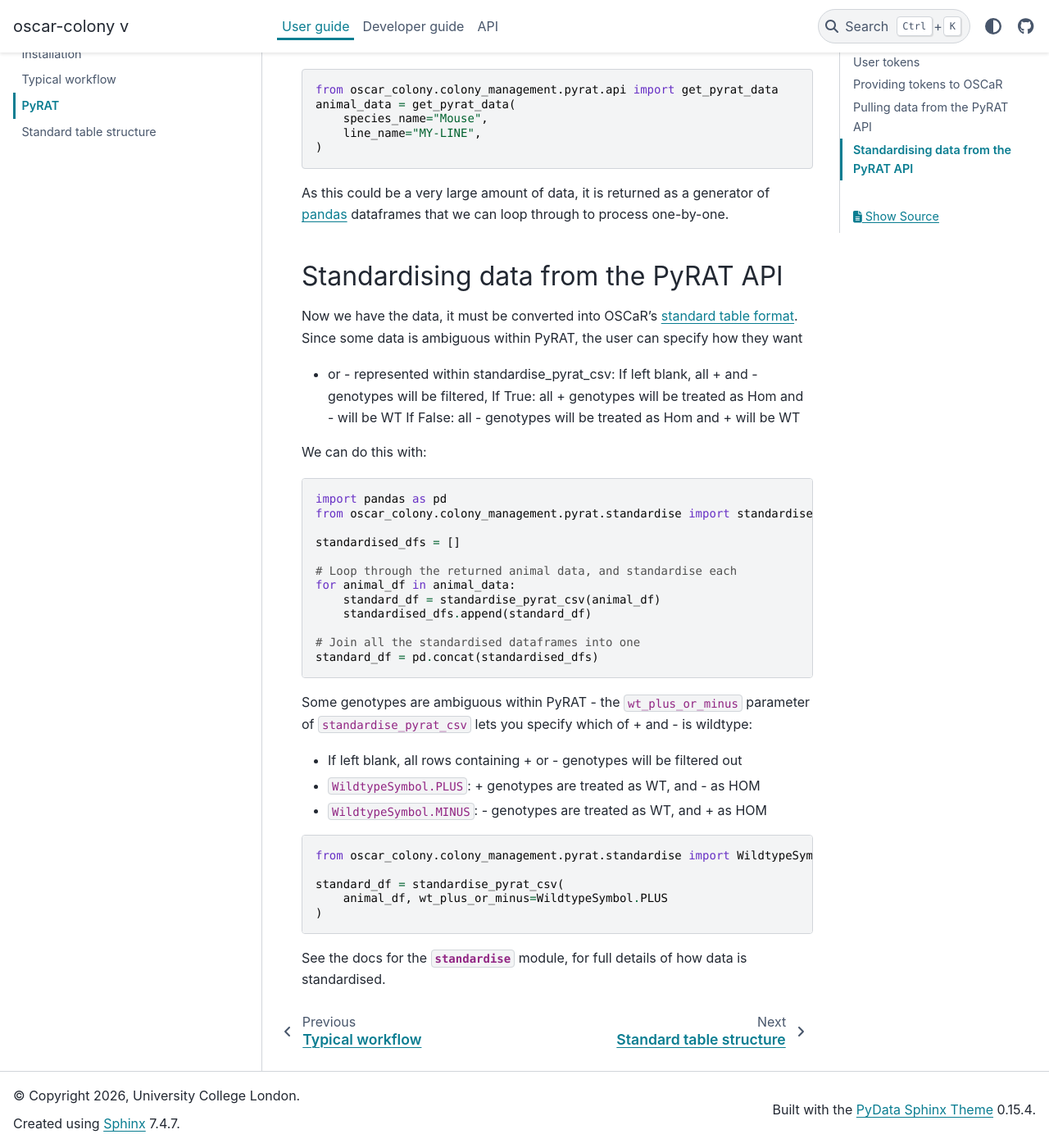
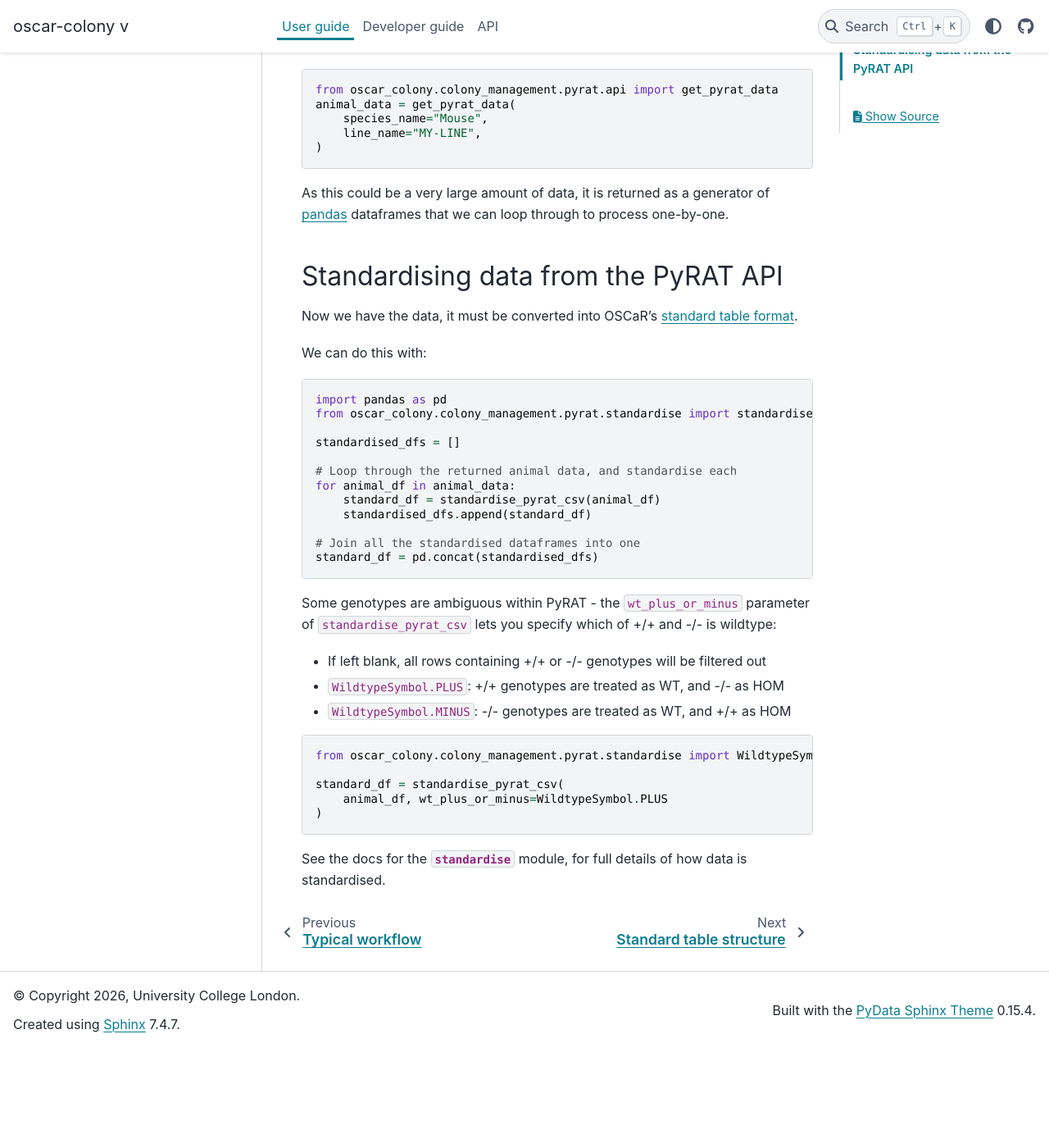
Before and after one commit to neuroinformatics-unit/OSCaR, a Sphinx documentation site: the page built from docs/source/user_guide/pyrat.md, in a window 1280 px wide and 1400 px high, scrolled down 1777 px. Shown: the whole window at 82% size. Built offline with Sphinx 7.4.7 and the PyData theme 0.15.4, drawn with Linux system fonts in a browser that asks for light colours; after the commit the page ends 3055 px from its top, so only the background shows below that.

Commit message:
addressing PR comments

````diff
--- a/docs/source/user_guide/pyrat.md
+++ b/docs/source/user_guide/pyrat.md
@@ -64,11 +64,6 @@ As this could be a very large amount of data, it is returned as a generator of
 ## Standardising data from the PyRAT API
 
 Now we have the data, it must be converted into OSCaR's [standard table format](./standard_table).
-Since some data is ambiguous within PyRAT, the user can specify how they want
-+ or - represented within standardise_pyrat_csv:
-    If left blank, all + and - genotypes will be filtered,
-    If True: all + genotypes will be treated as Hom and - will be WT
-    If False: all - genotypes will be treated as Hom and + will be WT
 
 We can do this with:
 ```python
@@ -87,11 +82,11 @@ standard_df = pd.concat(standardised_dfs)
 ```
 
 Some genotypes are ambiguous within PyRAT - the `wt_plus_or_minus` parameter of
-`standardise_pyrat_csv` lets you specify which of + and - is wildtype:
+`standardise_pyrat_csv` lets you specify which of +/+ and -/- is wildtype:
 
-- If left blank, all rows containing + or - genotypes will be filtered out
-- `WildtypeSymbol.PLUS`: + genotypes are treated as WT, and - as HOM
-- `WildtypeSymbol.MINUS`: - genotypes are treated as WT, and + as HOM
+- If left blank, all rows containing +/+ or -/- genotypes will be filtered out
+- `WildtypeSymbol.PLUS`: +/+ genotypes are treated as WT, and -/- as HOM
+- `WildtypeSymbol.MINUS`: -/- genotypes are treated as WT, and +/+ as HOM
 
 ```python
 from oscar_colony.colony_management.pyrat.standardise import WildtypeSymbol
````
Also changed, not shown: 2 other files.
